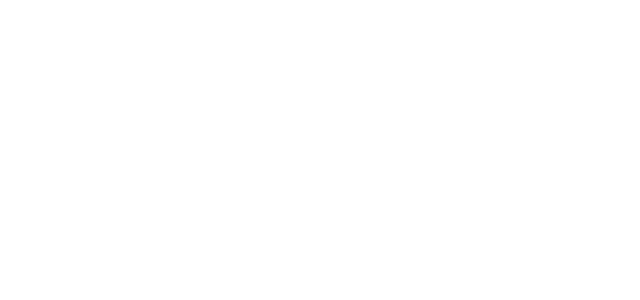
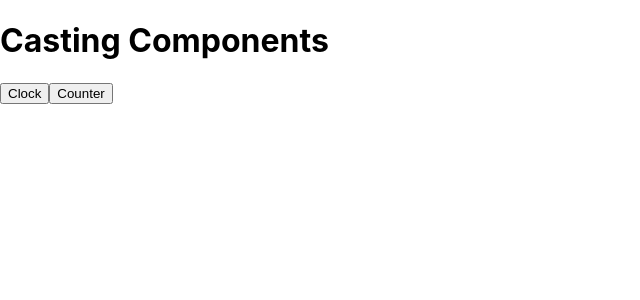
Before and after one commit to siraken/streaming-components, a React (Vite) app: page / in a window 1280 px wide. Shown: the top 300 px of the page, without its empty margins (0-640 px from the left). Built offline with nearby package versions, Linux system fonts and the light colour scheme.

Commit message:
refactor: update App component to use arrow function and add action buttons for navigation

```diff
--- a/src/App.tsx
+++ b/src/App.tsx
@@ -1,5 +1,29 @@
-function App() {
-  return <div></div>;
-}
-
-export default App;
+export const App = () => {
+  const actions: {
+    name: string;
+    url: string;
+  }[] = [
+    {
+      name: 'Clock',
+      url: 'clock',
+    },
+    {
+      name: 'Counter',
+      url: 'counter',
+    },
+  ];
+  return (
+    <div>
+      <div className="tw-grid">
+        <h1>Casting Components</h1>
+        <div>
+          {actions.map((action) => (
+            <button type="button" key={action.name}>
+              {action.name}
+            </button>
+          ))}
+        </div>
+      </div>
+    </div>
+  );
+};
--- a/src/main.tsx
+++ b/src/main.tsx
@@ -3,7 +3,7 @@
 import { createBrowserRouter, RouterProvider } from 'react-router';
 import './styles/globals.css';
 import './styles/style.scss';
-import App from './App';
+import { App } from './App';
 import { Clock } from './pages/clock';
 import { SpeechRecognition } from './pages/speech-recognition';
 
```
